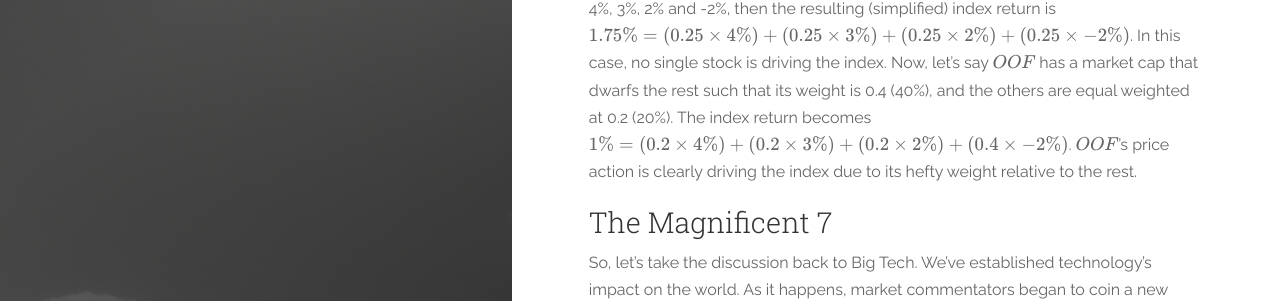
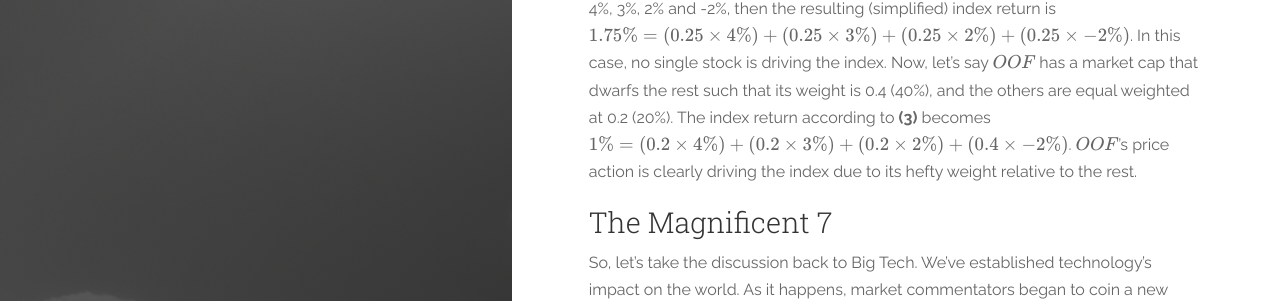
Before and after one commit to rtrimble13/TurningBull, a Jekyll site: the page built from _posts/2025-02-28-double-envelopment.md, in a window 1280 px wide and 1400 px high, scrolled down 4749 px. Shown: the part 207-508 px from the top of the window. Built offline with Jekyll 4.4.1, drawn with Linux system fonts in a browser that asks for light colours; some of the changed text lies outside the part shown.

Commit message:
still working on feb post.

```diff
--- a/_posts/2025-02-28-double-envelopment.md
+++ b/_posts/2025-02-28-double-envelopment.md
@@ -68,7 +68,7 @@ Technology companies have revolutionized not only how we interact with the world
 
 As that S&P investor, you might believe those investment returns are the result of tech innovation being shared in a *diversified* manner among all of those 500 largest companies.  Afterall, how much can a few Tech companies really influence the performance of a 500-stock portfolio?  Why not rely on the power of numbers and let their momentum ride?  Well, here's where a little scrutiny of the market cap weighting method becomes useful.  As we discussed above, the S&P chooses its constituents based on market cap.  So long as the market caps of the largest 500 companies in the U.S. equities market are of a similar order of magnitude, then I would argue you are getting roughly the diversified exposure you would expect.  However, if the market caps of a minority of companies begins to dominate the rest, then you start to see that *double envelopment* action start to kick in.
 
-For instance, let's say we have a three-stock index comprised of stocks $$FOO$$, $$BAR$$, $$BAZ$$ and $$OOF$$.  If they each have a market cap of ~$1Bn, then according to **(1)**, their individual weights are each 0.25 (25%).  If the stocks' respective returns are 4%, 3%, 2% and -2%, then the resulting (simplified) index return is $$1.75\% = (0.25 \times 4\%) + (0.25 \times 3\%) + (0.25 \times 2\%) + (0.25 \times -2\%)$$.  In this case, no single stock is driving the index.  Now, let's say $$OOF$$ has a market cap that dwarfs the rest such that its weight is 0.4 (40%), and the others are equal weighted at 0.2 (20%).  The index return becomes $$1\% = (0.2 \times 4\%) + (0.2 \times 3\%) + (0.2 \times 2\%) + (0.4 \times -2\%)$$.  $$OOF$$'s price action is clearly driving the index due to its hefty weight relative to the rest.
+For instance, let's say we have a three-stock index comprised of stocks $$FOO$$, $$BAR$$, $$BAZ$$ and $$OOF$$.  If they each have a market cap of ~$1Bn, then according to **(1)**, their individual weights are each 0.25 (25%).  If the stocks' respective returns are 4%, 3%, 2% and -2%, then the resulting (simplified) index return is $$1.75\% = (0.25 \times 4\%) + (0.25 \times 3\%) + (0.25 \times 2\%) + (0.25 \times -2\%)$$.  In this case, no single stock is driving the index.  Now, let's say $$OOF$$ has a market cap that dwarfs the rest such that its weight is 0.4 (40%), and the others are equal weighted at 0.2 (20%).  The index return according to **(3)** becomes $$1\% = (0.2 \times 4\%) + (0.2 \times 3\%) + (0.2 \times 2\%) + (0.4 \times -2\%)$$.  $$OOF$$'s price action is clearly driving the index due to its hefty weight relative to the rest.
 
 ### The Magnificent 7
 
```
Also changed, not shown: other parts of _posts/2025-02-28-double-envelopment.md (+8 -0 lines).
